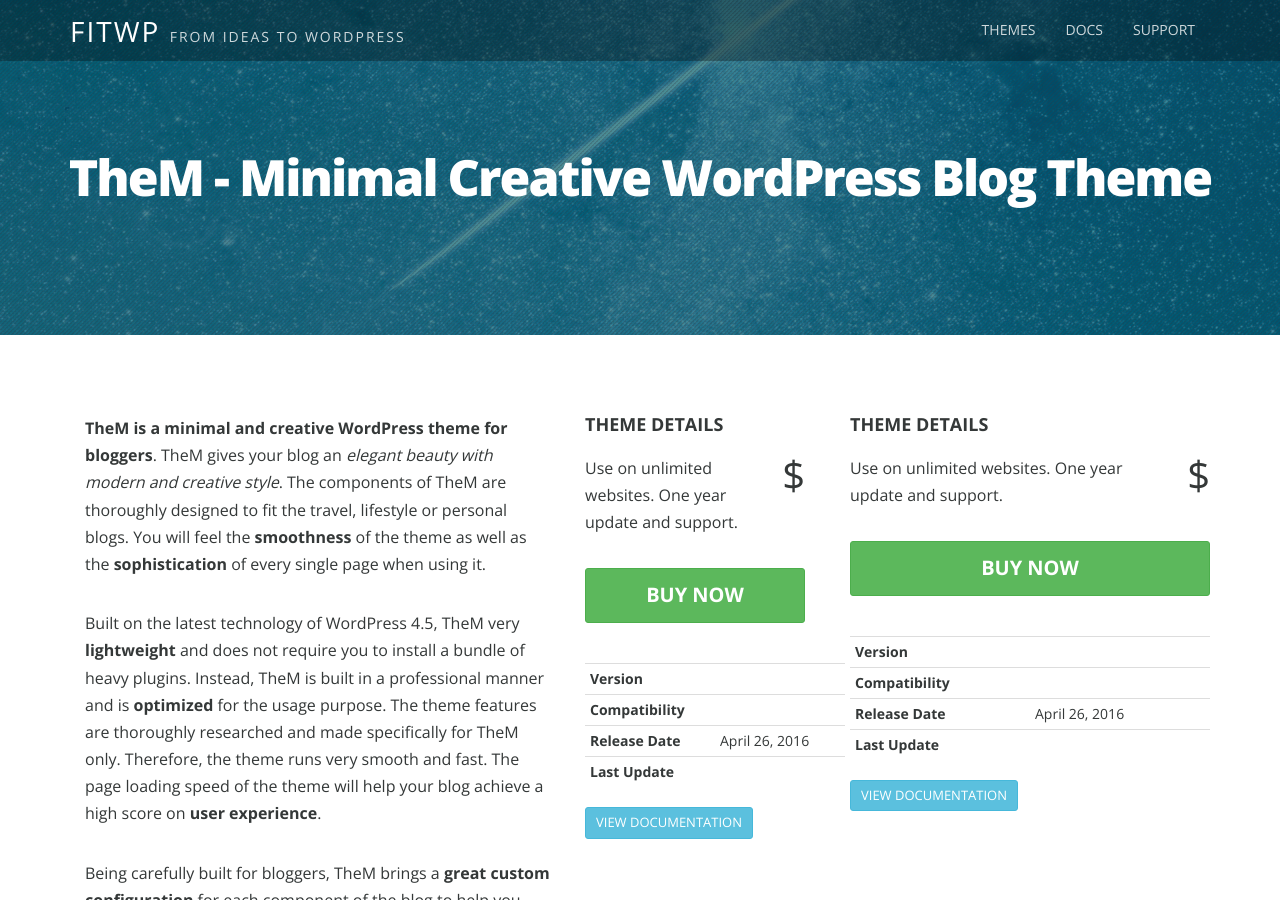
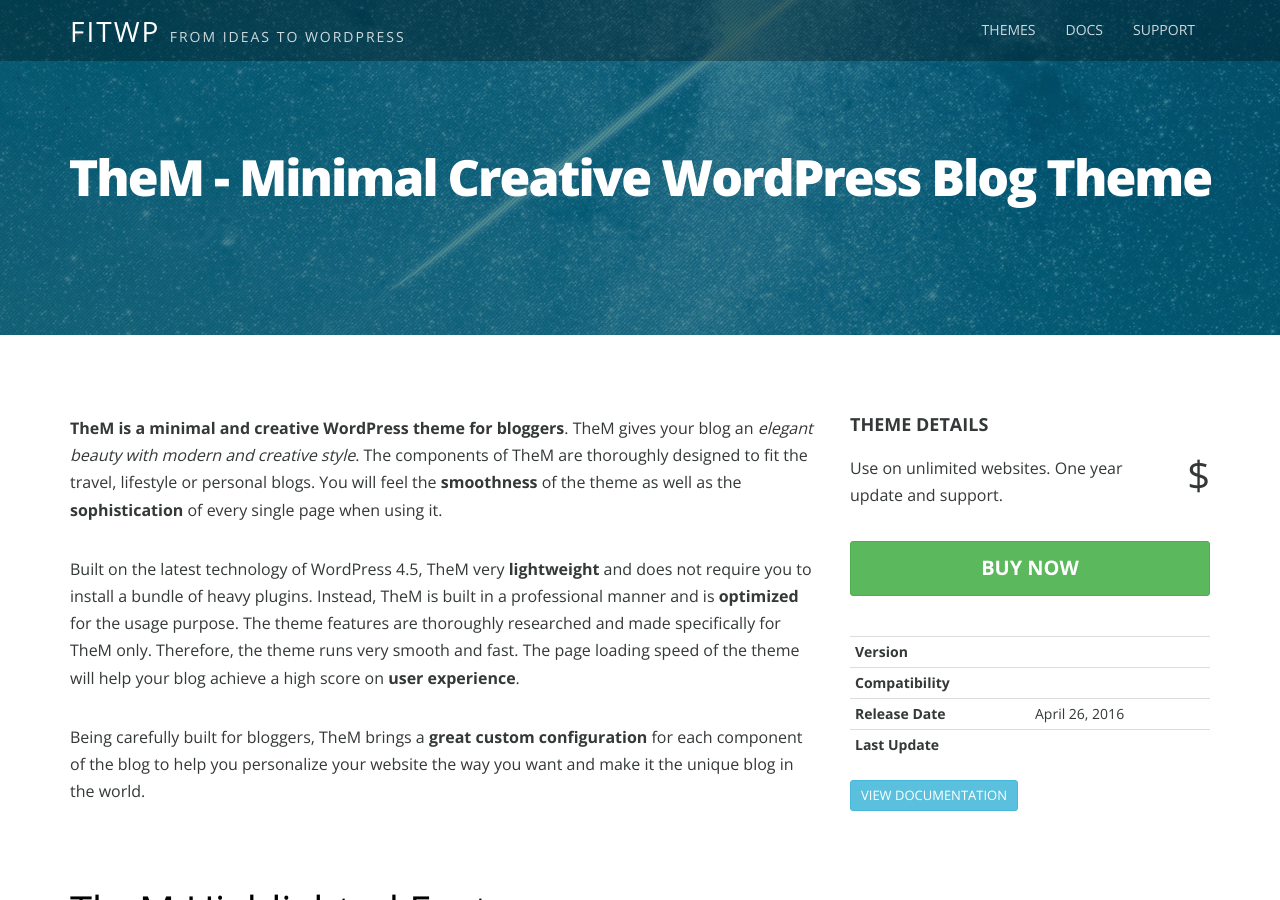
Before and after one commit to fitwp/fitwp.github.io, a Jekyll site: the page built from wordpress-themes/them.html, in a window 1280 px wide and 900 px high. Built offline with Jekyll 4.4.1, drawn with Linux system fonts in a browser that asks for light colours.

Commit message:
Update them.html

```diff
--- a/wordpress-themes/them.html
+++ b/wordpress-themes/them.html
@@ -10,7 +10,6 @@
 docs: /docs/them
 ---
 
-<div class="col-md-8">
 <p><strong>TheM is a minimal and creative WordPress theme for bloggers</strong>. TheM gives your blog an <em>elegant beauty with modern and creative style</em>. The components of TheM are thoroughly designed to fit the travel, lifestyle or personal blogs. You will feel the <strong>smoothness</strong> of the theme as well as the <strong>sophistication</strong> of every single page when using it.</p>
 
 <p>Built on the latest technology of WordPress 4.5, TheM very <strong>lightweight</strong> and does not require you to install a bundle of heavy plugins. Instead, TheM is built in a professional manner and is <strong>optimized</strong> for the usage purpose. The theme features are thoroughly researched and made specifically for TheM only. Therefore, the theme runs very smooth and fast. The page loading speed of the theme will help your blog achieve a high score on <strong>user experience</strong>.</p>
@@ -60,5 +59,3 @@
     <li>Yoast SEO and All In One SEO</li>
     <li>Any popular plugins…</li>
 </ul>
-</div>
-{% include theme-info.html %}
```
Lines whose indentation alone changed are shown as unchanged.
